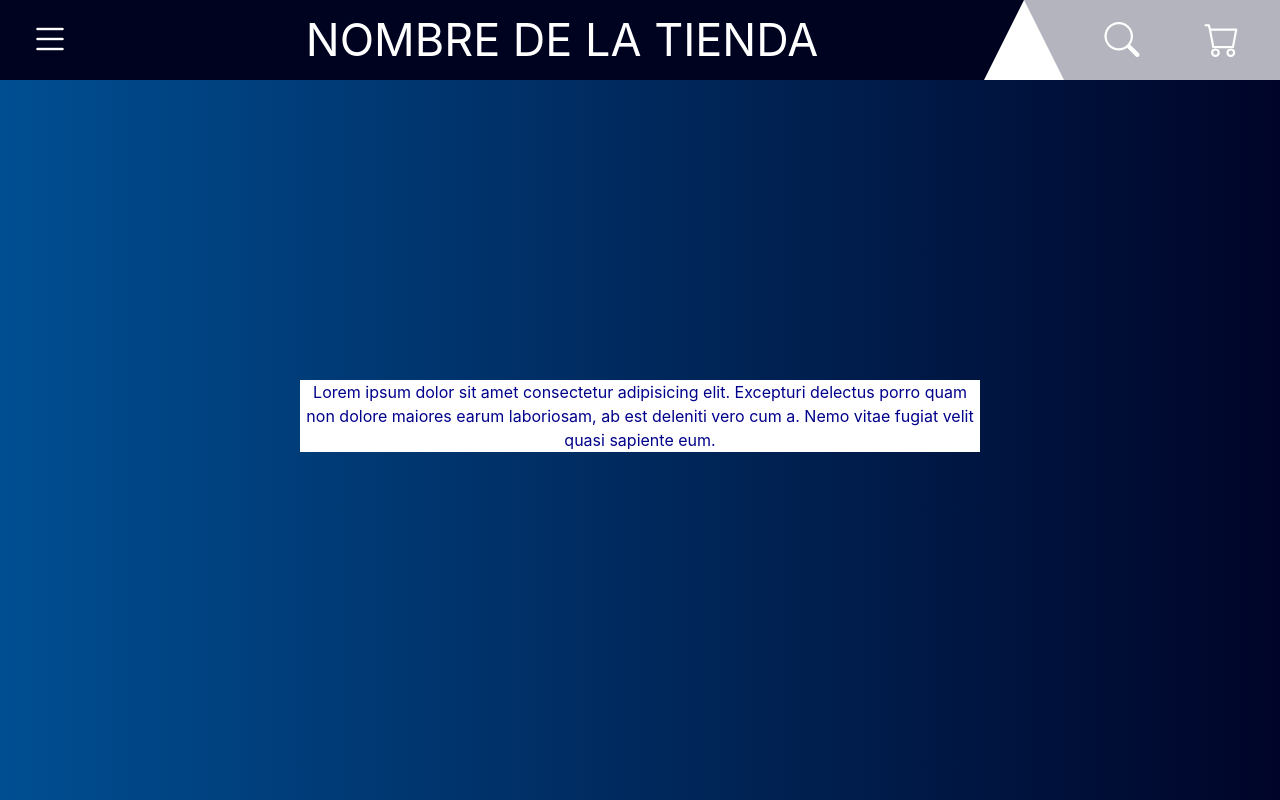
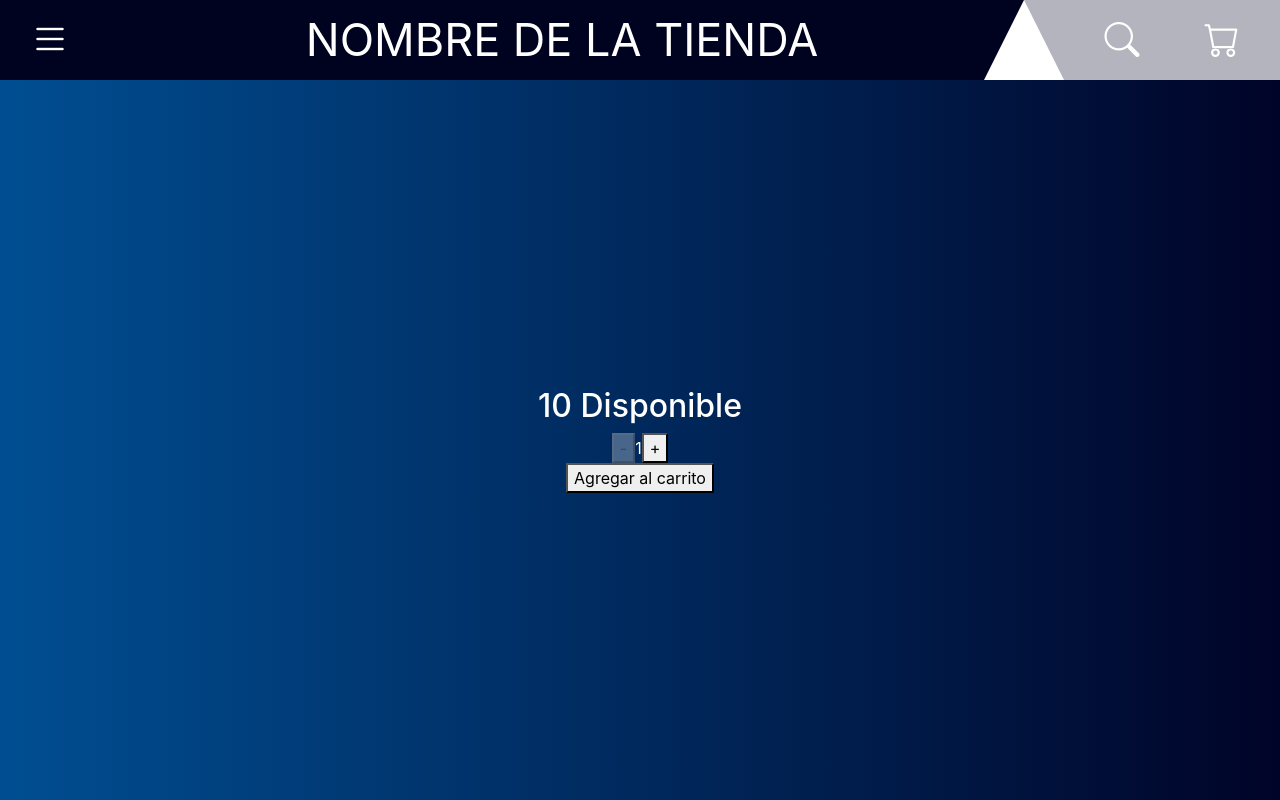
Before and after one commit to NicoHeguaburu/ecommerce, a React (Create React App) app: page / in a window 1280 px wide. Built offline with nearby package versions, Linux system fonts and the light colour scheme.

Commit message:
Segunda entrega

```diff
--- a/src/components/ListItems/ListItems.css
+++ b/src/components/ListItems/ListItems.css
@@ -1,8 +1,8 @@
-.listitems-container {
-    background-color: white;
-    margin: 300px;
+.contador{
+height: calc(100% - 80px);
+display: flex;
+justify-content: center;
+align-items: center;
+flex-direction: column;
+color: white;
 }
-
-.items {
-    color: darkblue;
-}
--- a/src/components/ListItems/ListItems.js
+++ b/src/components/ListItems/ListItems.js
@@ -1,9 +1,31 @@
 import './ListItems.css';
 
+import React,{useState} from 'react';
+
 const ListItems = () => {
+    const [cantidad, setCantidad] = useState(1);
+
+    const stock = 10;
+
+    const reducir = () => {
+        setCantidad(cantidad - 1);
+    }
+
+    const aumentar = () => {
+        setCantidad(cantidad + 1);
+    }
+
     return (
-        <div class= "listitems-container">
-            <p class="items">Lorem ipsum dolor sit amet consectetur adipisicing elit. Excepturi delectus porro quam non dolore maiores earum laboriosam, ab est deleniti vero cum a. Nemo vitae fugiat velit quasi sapiente eum.</p>
+        <div className="contador">
+            <h2>{stock} Disponible</h2>
+            <div>
+            <button disabled={cantidad <= 1} onClick={reducir}>-</button>
+            <span>{cantidad}</span>
+            <button disabled={cantidad >= stock} onClick={aumentar}>+</button>
+            </div>
+            <div>
+                <button>Agregar al carrito</button>
+            </div>
         </div>
     );
 };
```
